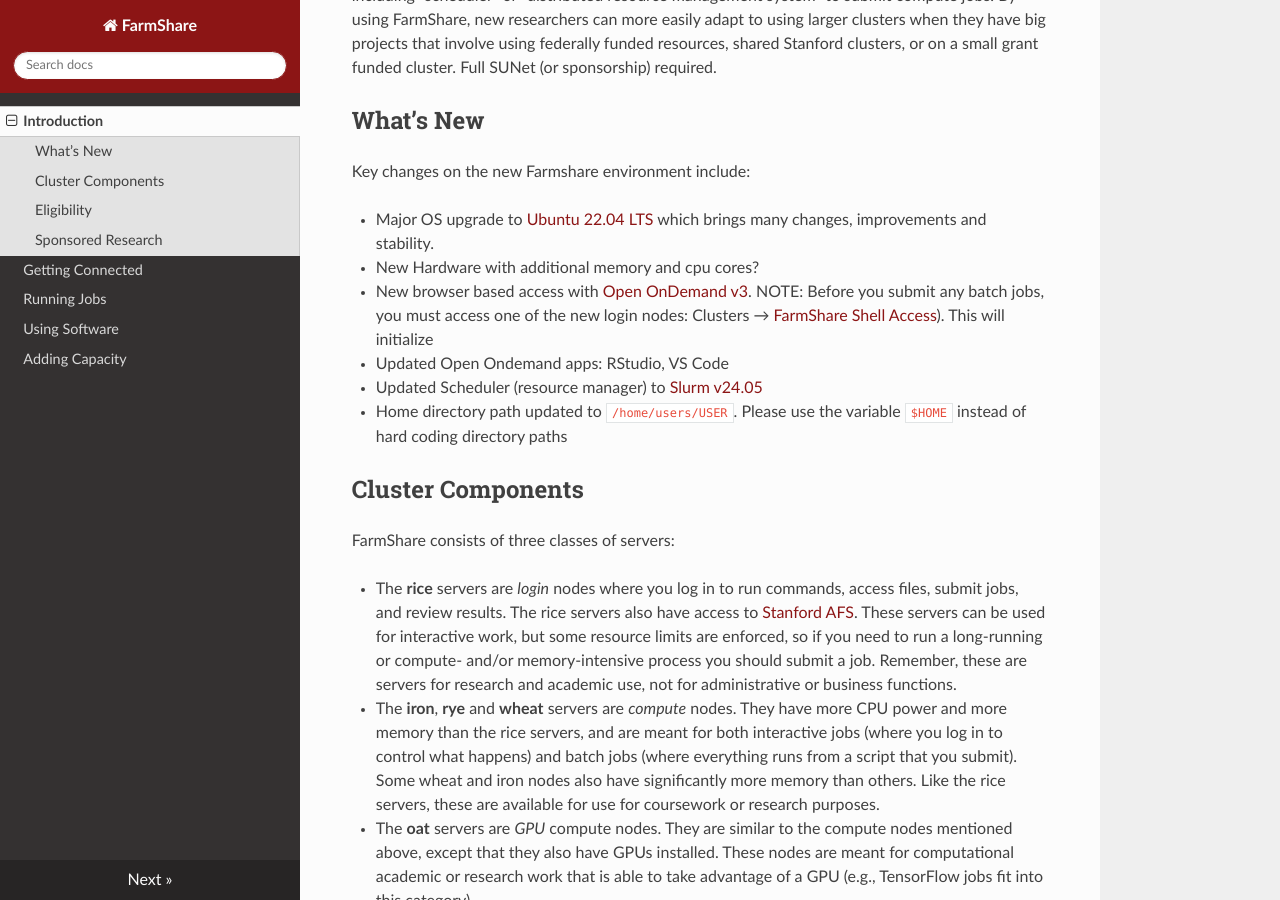
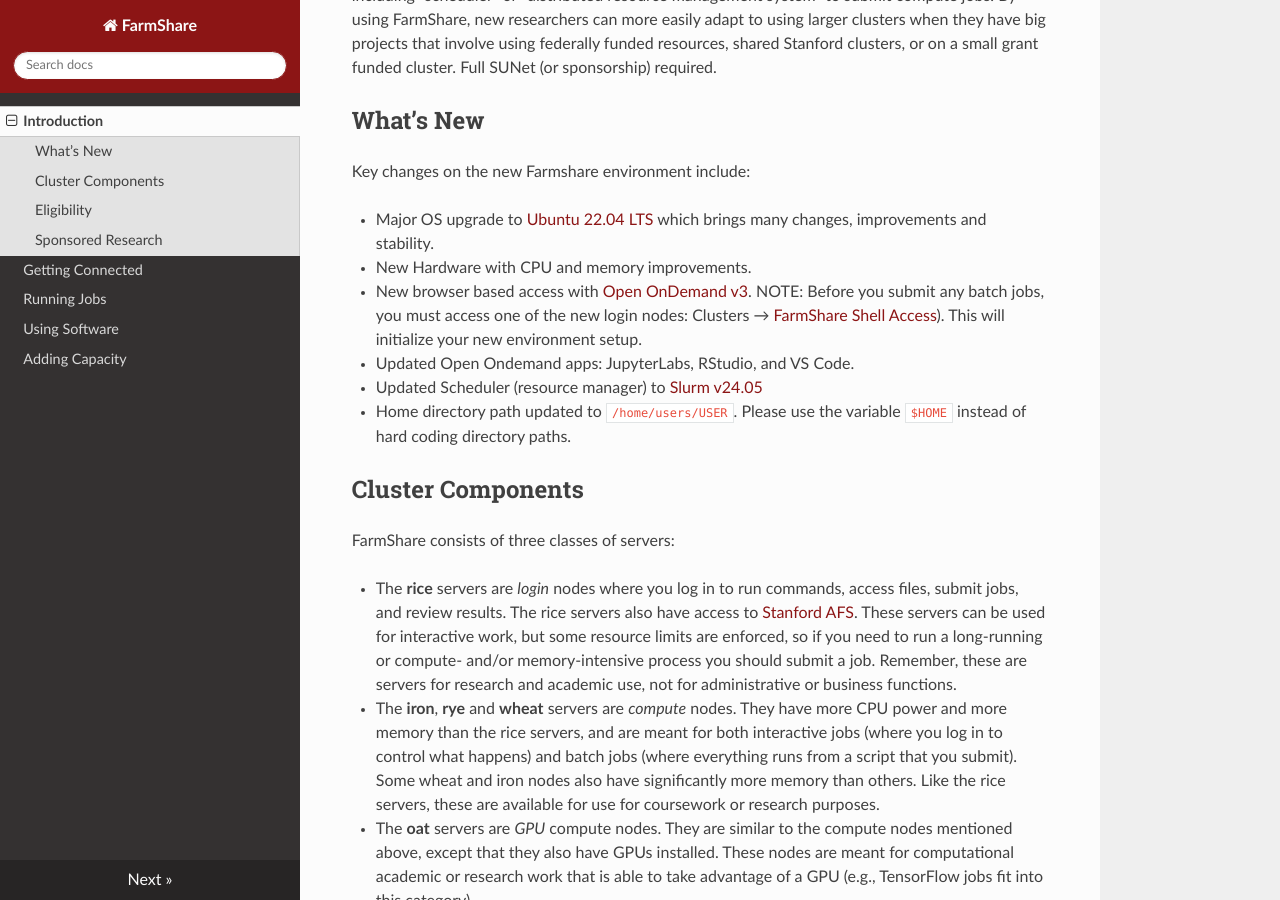
Before and after one commit to stanford-rc/farmshare-docs, an MkDocs documentation site: the page built from docs/index.md, in a window 1280 px wide and 900 px high, scrolled down 392 px. Built offline with MkDocs 1.6.1, drawn with Linux system fonts in a browser that asks for light colours; nearby versions of some CDN libraries.

Commit message:
Update index.md

```diff
--- a/docs/index.md
+++ b/docs/index.md
@@ -11,11 +11,11 @@
 Key changes on the new Farmshare environment include:
 
 * Major OS upgrade to [Ubuntu 22.04 LTS](https://wiki.ubuntu.com/JammyJellyfish/ReleaseNotes) which brings many changes, improvements and stability.
-* New Hardware with additional memory and cpu cores?
-* New browser based access with [Open OnDemand v3](https://ondemand.farmshare.stanford.edu/). NOTE:  Before you submit any batch jobs, you must access one of the new login nodes: Clusters → [FarmShare Shell Access](https://ondemand.farmshare.stanford.edu/pun/sys/shell/ssh)). This will initialize
-* Updated Open Ondemand apps: RStudio, VS Code
+* New Hardware with CPU and memory improvements.
+* New browser based access with [Open OnDemand v3](https://ondemand.farmshare.stanford.edu/). NOTE:  Before you submit any batch jobs, you must access one of the new login nodes: Clusters → [FarmShare Shell Access](https://ondemand.farmshare.stanford.edu/pun/sys/shell/ssh)). This will initialize your new environment setup.
+* Updated Open Ondemand apps: JupyterLabs, RStudio, and VS Code.
 * Updated Scheduler (resource manager) to [Slurm v24.05](https://slurm.schedmd.com/)
-* Home directory path updated to `/home/users/USER`. Please use the variable `$HOME` instead of hard coding directory paths
+* Home directory path updated to `/home/users/USER`. Please use the variable `$HOME` instead of hard coding directory paths.
 
 ## Cluster Components
 
```
